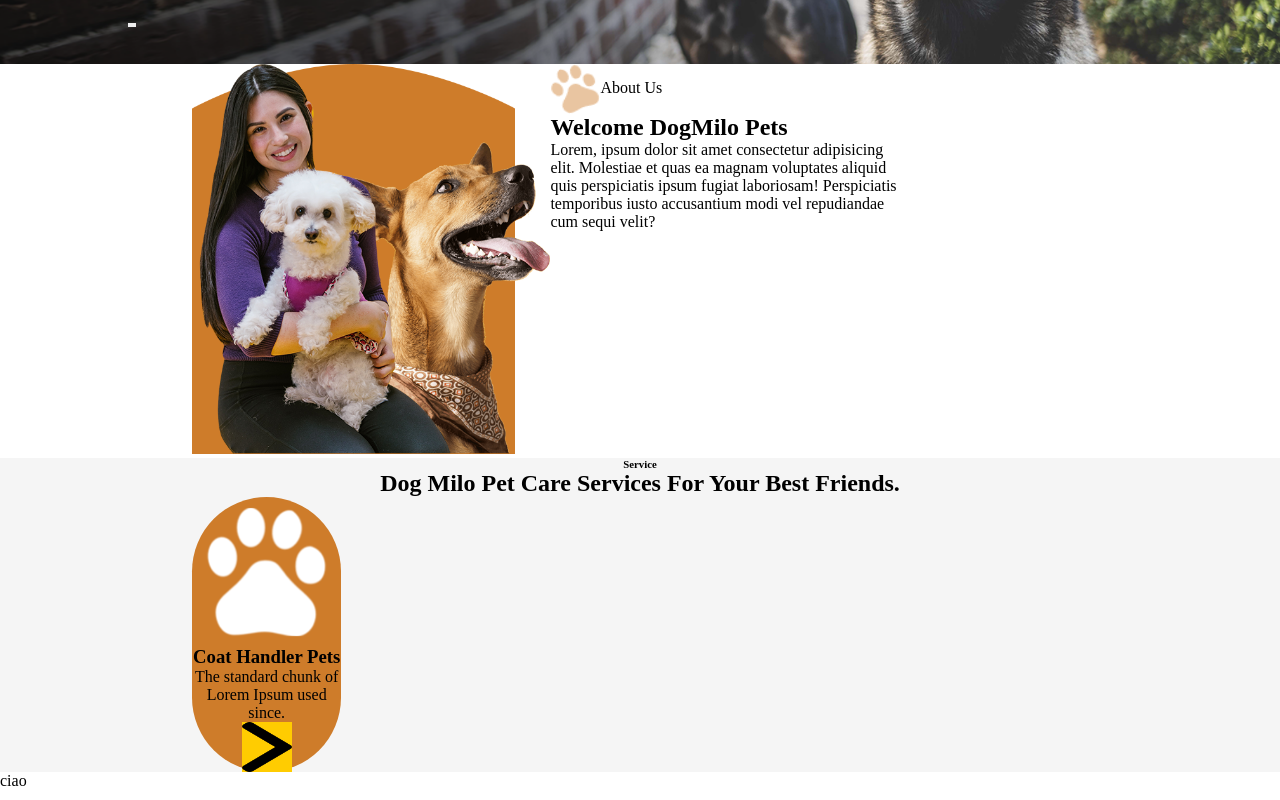
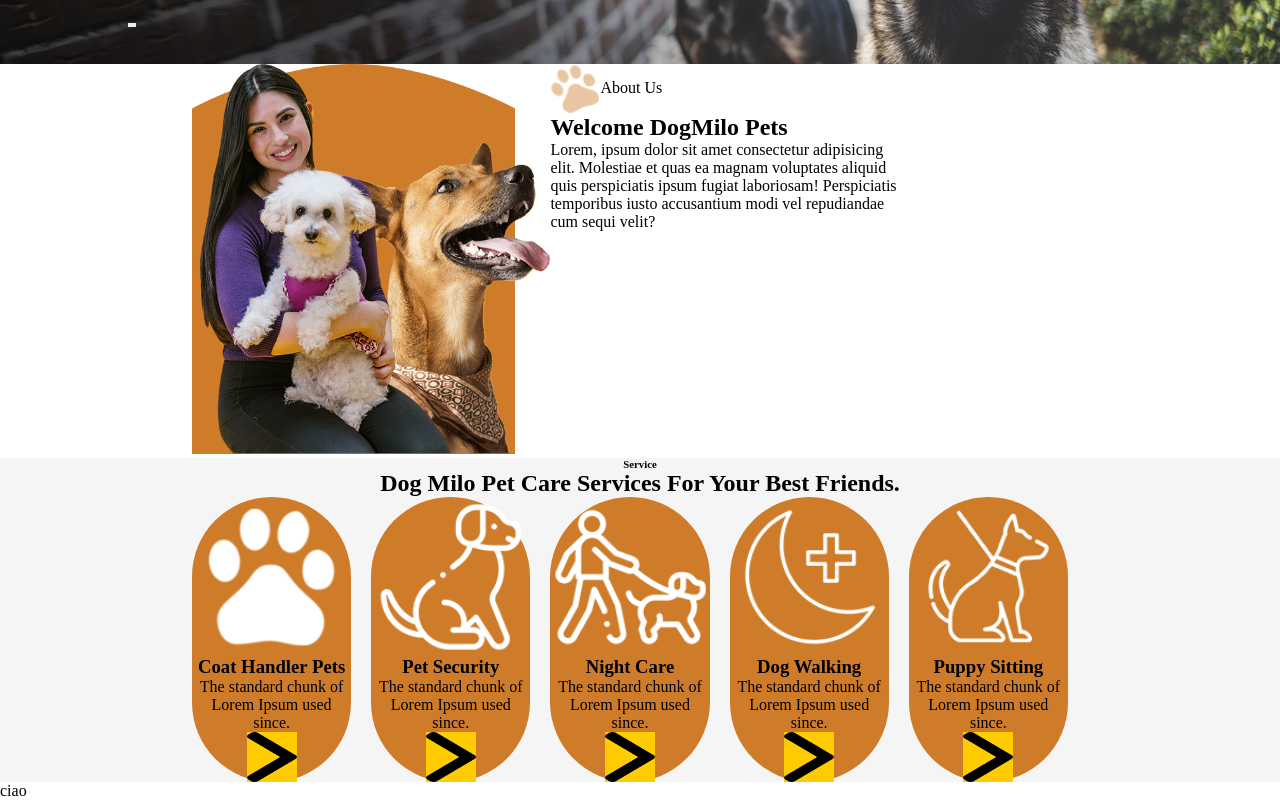
Before and after one commit to FraCuboni/proj-html-vuejs, a Vue app: page / in a window 1280 px wide. Shown: the part 440-1240 px from the top of the page. Built offline with nearby package versions, Linux system fonts and the light colour scheme.

Commit message:
feat: add array in data e create v-for

```diff
--- a/src/components/pages/AppHome.vue
+++ b/src/components/pages/AppHome.vue
@@ -10,7 +10,33 @@
   data(){
     return{
       store,
-
+      cardList: [
+        {
+          img: "../../../public/img/AppHome/d-1.png",
+          title: "Coat Handler Pets",
+          text: "The standard chunk of Lorem Ipsum used since."
+        },
+        {
+          img: "../../../public/img/AppHome/d-2.png",
+          title: "Pet Security",
+          text: "The standard chunk of Lorem Ipsum used since."
+        },
+        {
+          img: "../../../public/img/AppHome/d-3.png",
+          title: "Night Care",
+          text: "The standard chunk of Lorem Ipsum used since."
+        },
+        {
+          img: "../../../public/img/AppHome/d-4.png",
+          title: "Dog Walking",
+          text: "The standard chunk of Lorem Ipsum used since."
+        },
+        {
+          img: "../../../public/img/AppHome/d-5.png",
+          title: "Puppy Sitting",
+          text: "The standard chunk of Lorem Ipsum used since."
+        },
+      ]
     }
   },
 
@@ -42,10 +68,10 @@
           <h2>Dog Milo Pet Care Services For Your Best Friends.</h2>
         </div>
         <div class="cards-container">
-          <div class="card">
-            <img src="../../../public/img/AppHome/d-1.png" alt="">
-            <h3>Coat Handler Pets</h3>
-            <p>The standard chunk of Lorem Ipsum used since.</p>
+          <div class="card" v-for=" (card, i) in this.cardList " :key="i">
+            <img :src="card.img" alt="">
+            <h3>{{card.title}}</h3>
+            <p>{{card.text}}</p>
             <div class="button">
               <img src="../../../public/img/right.png" alt="">
             </div>
@@ -85,13 +111,14 @@
 
   .cards-container{
     display: flex;
+    gap: 20px;
 
     .card{
       display: flex;
       flex-direction: column;
       align-items: center;
       background-color: $orange;
-      width: calc(100% / 6);
+      width: calc(100% / 5 - 20px);
       border-radius: 100px;
       text-align: center;
 
```
